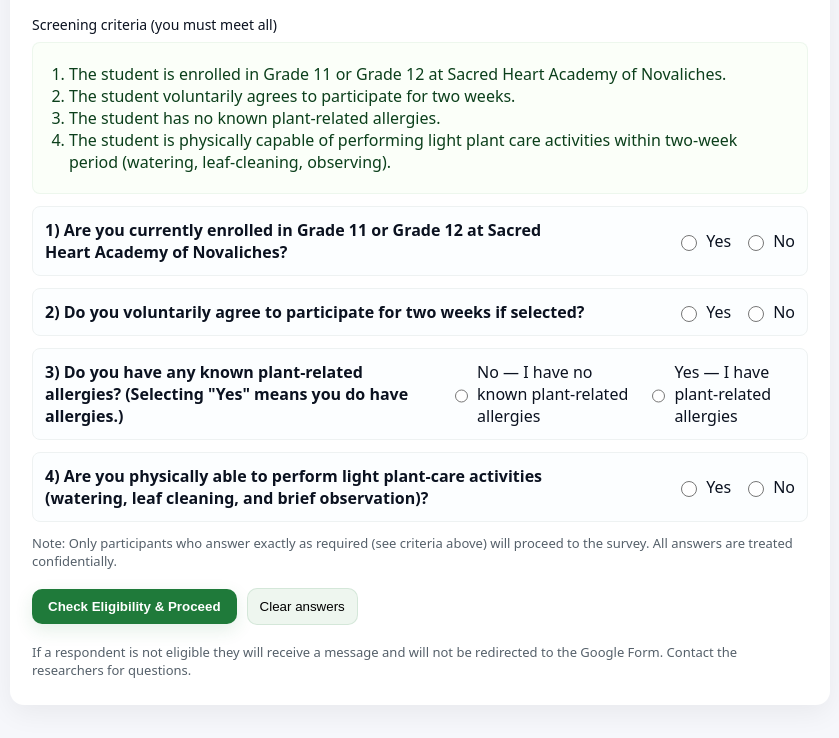
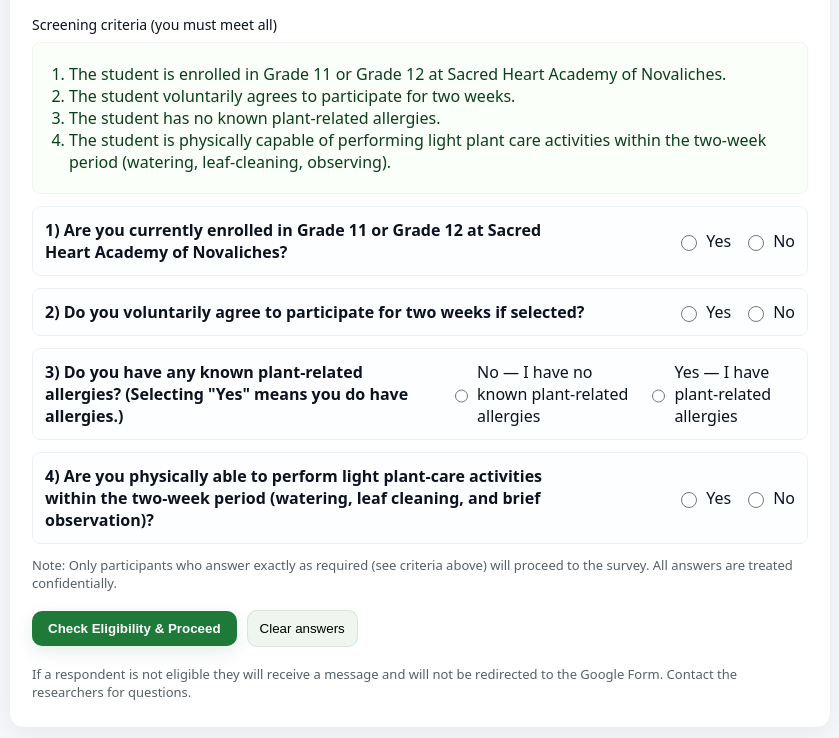
Before and after one commit to ClearCode1/ParticipantScreening, a plain HTML site: page index.html in a window 1280 px wide. Shown: the part 202-940 px from the top of the page, without its empty margins (220-1059 px from the left). Drawn offline with Linux system fonts and the light colour scheme.

Commit message:
Update index.html

```diff
--- a/index.html
+++ b/index.html
@@ -70,7 +70,7 @@
           <li>The student is enrolled in Grade 11 or Grade 12 at Sacred Heart Academy of Novaliches.</li>
           <li>The student voluntarily agrees to participate for two weeks.</li>
           <li>The student has no known plant-related allergies.</li>
-          <li>The student is physically capable of performing light plant care activities within two-week period (watering, leaf-cleaning, observing).</li>
+          <li>The student is physically capable of performing light plant care activities within the two-week period (watering, leaf-cleaning, observing).</li>
         </ol>
       </div>
 
@@ -104,7 +104,7 @@
 
         <!-- Q4 -->
         <div class="question" data-qid="q4">
-          <div class="q-text">4) Are you physically able to perform light plant-care activities (watering, leaf cleaning, and brief observation)?</div>
+          <div class="q-text">4) Are you physically able to perform light plant-care activities within the two-week period (watering, leaf cleaning, and brief observation)?</div>
           <div class="radios" aria-label="Q4">
             <label><input type="radio" name="q4" value="yes" required> Yes</label>
             <label><input type="radio" name="q4" value="no"> No</label>
```
